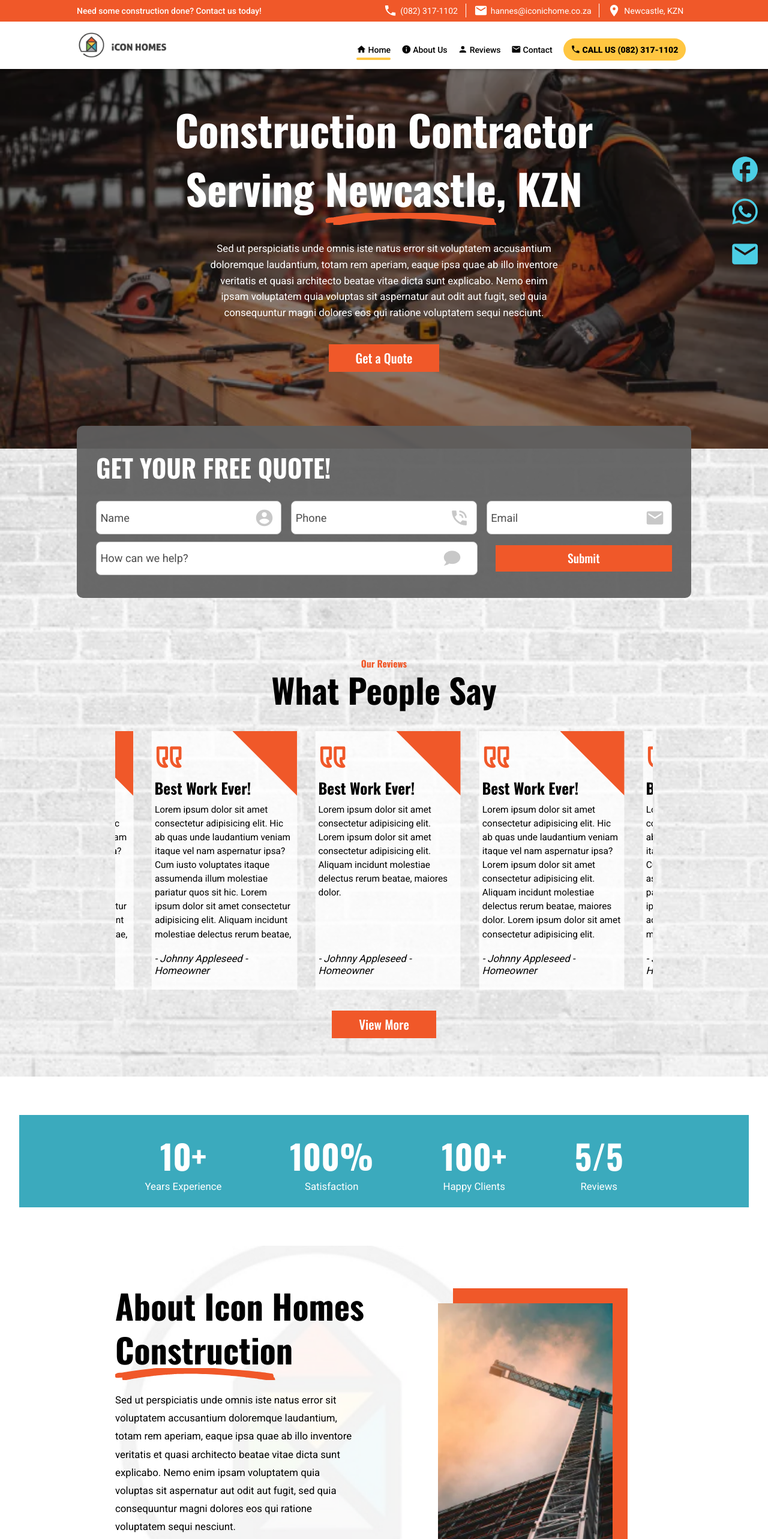
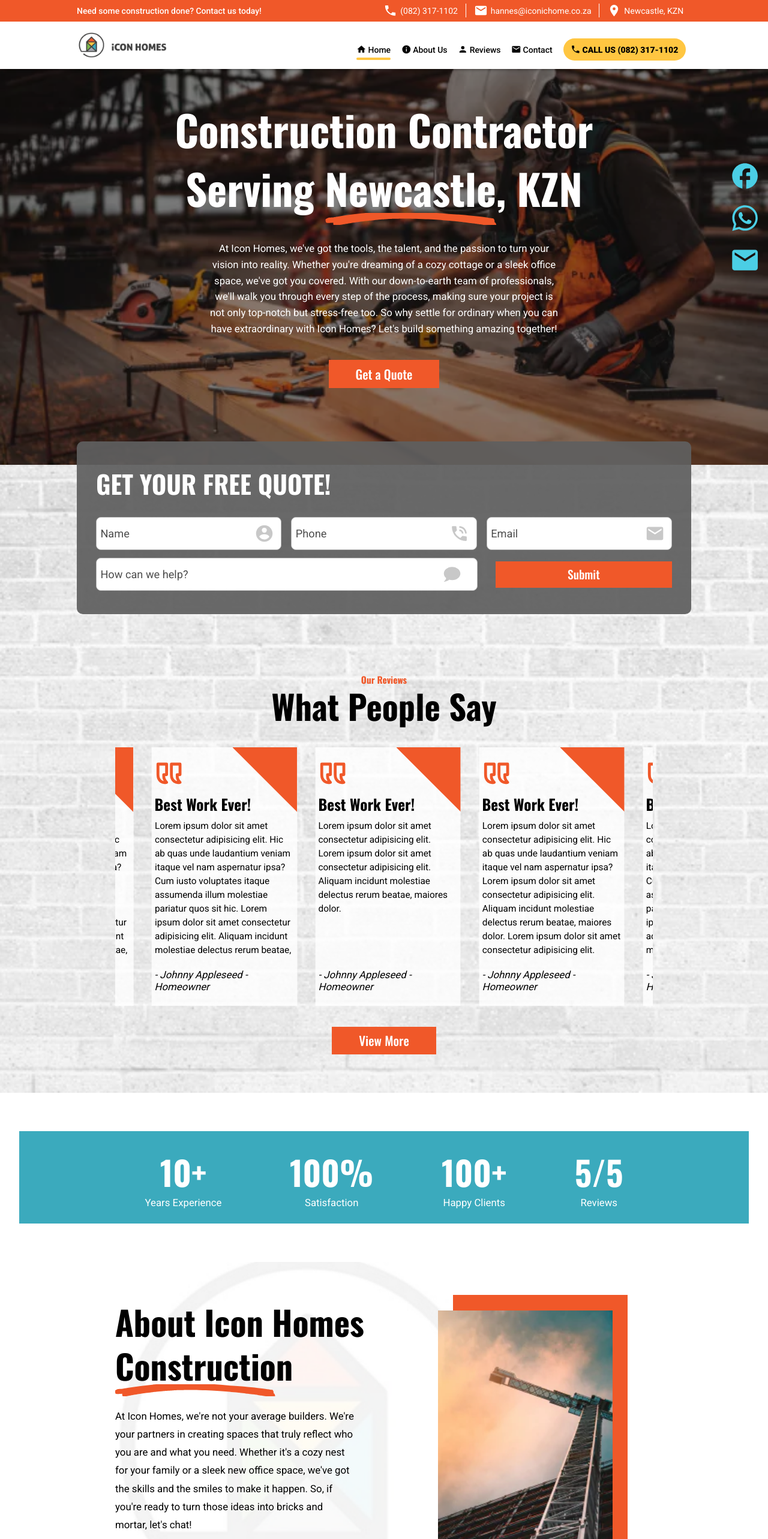
Before and after one commit to wbojczuk/iconhomes, a Next.js app: page / in a window 1280 px wide. Shown: the top 2566 px of the page at 60% size. Built offline with nearby package versions, Linux system fonts and the light colour scheme; no server answers.

Commit message:
added text

```diff
--- a/src/app/(mainsite)/components/homepage/AboutUs/AboutUs.tsx
+++ b/src/app/(mainsite)/components/homepage/AboutUs/AboutUs.tsx
@@ -11,7 +11,7 @@ export default function AboutUs() {
         <div className={styles.textWrapper}>
             <h1>About Icon Homes <span style={cssProps} className="underline">Construction</span></h1>
 
-            <p>Sed ut perspiciatis unde omnis iste natus error sit voluptatem accusantium doloremque laudantium, totam rem aperiam, eaque ipsa quae ab illo inventore veritatis et quasi architecto beatae vitae dicta sunt explicabo. Nemo enim ipsam voluptatem quia voluptas sit aspernatur aut odit aut fugit, sed quia consequuntur magni dolores eos qui ratione voluptatem sequi nesciunt.</p>
+            <p>At Icon Homes, we're not your average builders. We're your partners in creating spaces that truly reflect who you are and what you need. Whether it's a cozy nest for your family or a sleek new office space, we've got the skills and the smiles to make it happen. So, if you're ready to turn those ideas into bricks and mortar, let's chat!</p>
 
             <Link style={{backgroundColor: "var(--primary-color-3)"}} className="main-link" href="/contact">Get a Quote</Link>
         </div>
--- a/src/app/(mainsite)/components/homepage/Header/Header.tsx
+++ b/src/app/(mainsite)/components/homepage/Header/Header.tsx
@@ -7,7 +7,7 @@ export default function Header() {
     <header className={styles.header}>
         <h1>Construction Contractor<br />Serving <span className="underline">Newcastle</span>, KZN</h1>
 
-        <p>Sed ut perspiciatis unde omnis iste natus error sit voluptatem accusantium doloremque laudantium, totam rem aperiam, eaque ipsa quae ab illo inventore veritatis et quasi architecto beatae vitae dicta sunt explicabo. Nemo enim ipsam voluptatem quia voluptas sit aspernatur aut odit aut fugit, sed quia consequuntur magni dolores eos qui ratione voluptatem sequi nesciunt.</p>
+        <p>At Icon Homes, we've got the tools, the talent, and the passion to turn your vision into reality. Whether you're dreaming of a cozy cottage or a sleek office space, we've got you covered. With our down-to-earth team of professionals, we'll walk you through every step of the process, making sure your project is not only top-notch but stress-free too. So why settle for ordinary when you can have extraordinary with Icon Homes? Let's build something amazing together!</p>
 
 
         <Link href="/contact" className="main-link">Get a Quote</Link>
```
